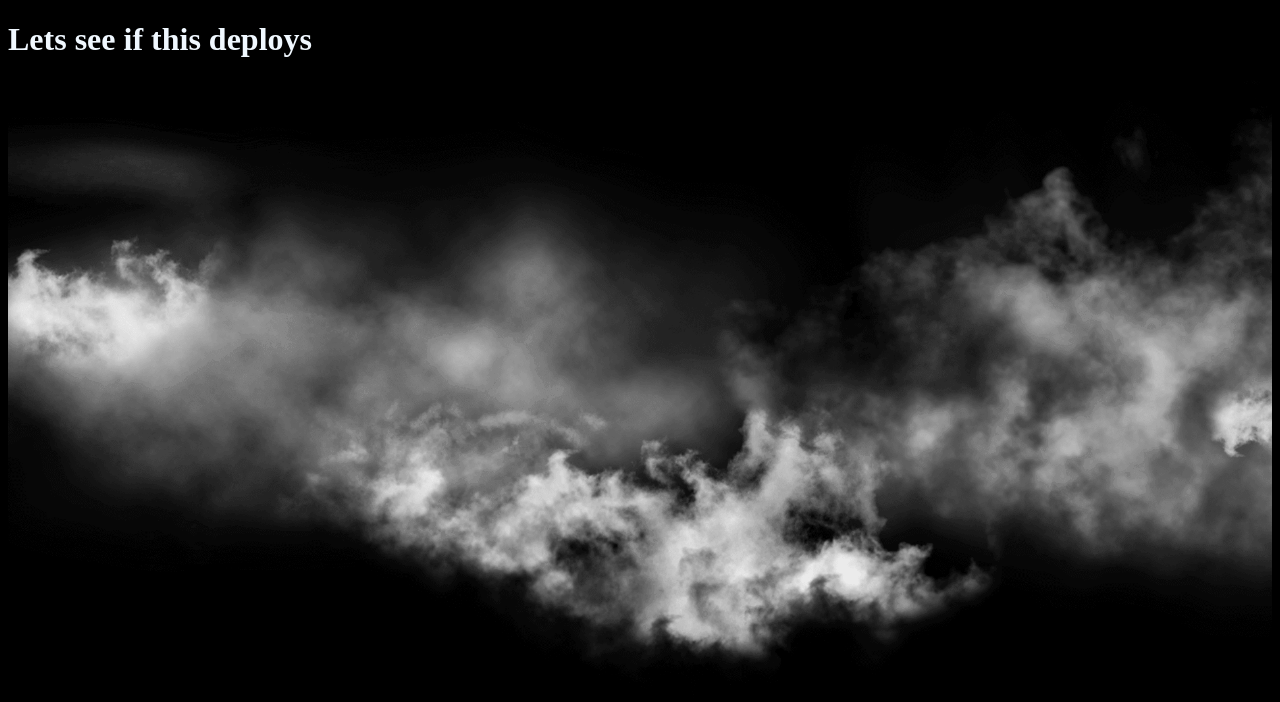
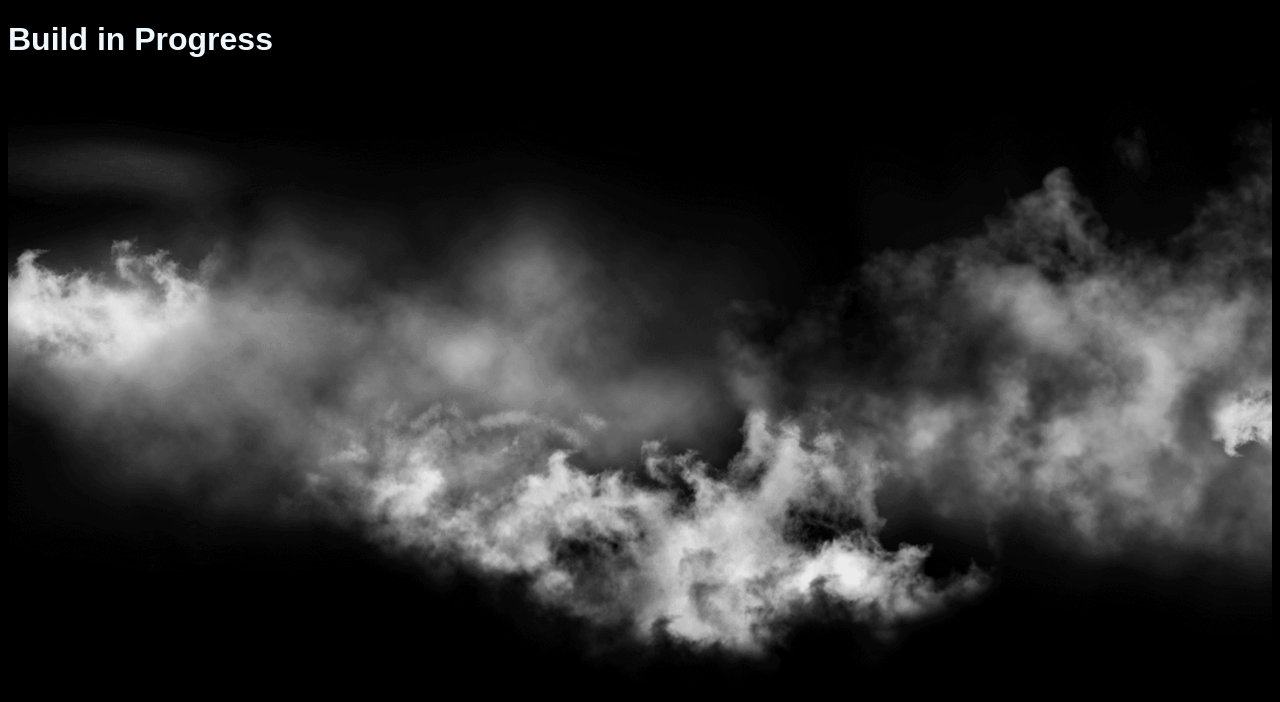
Before and after one commit to pfranciskoe/portfolio, a website built with Parcel: page index.html in a window 1280 px wide. Built offline with nearby package versions, Linux system fonts and the light colour scheme.

Commit message:
build in progress

```diff
--- a/index.html
+++ b/index.html
@@ -9,7 +9,7 @@
 </head>
 <body>
     <div>
-        <h1 style="color: aliceblue;">Lets see if this deploys</h1>
+        <h1 style="color: aliceblue;">Build in Progress</h1>
     </div>
     <img src="imgs/fog_1.png" alt="">
 </body>
--- a/styles/style.css
+++ b/styles/style.css
@@ -1,5 +1,6 @@
 body {
     background-color: black;
+    font-family: Arial, Helvetica, sans-serif;
 }
 img {
     width: 100%;
```
